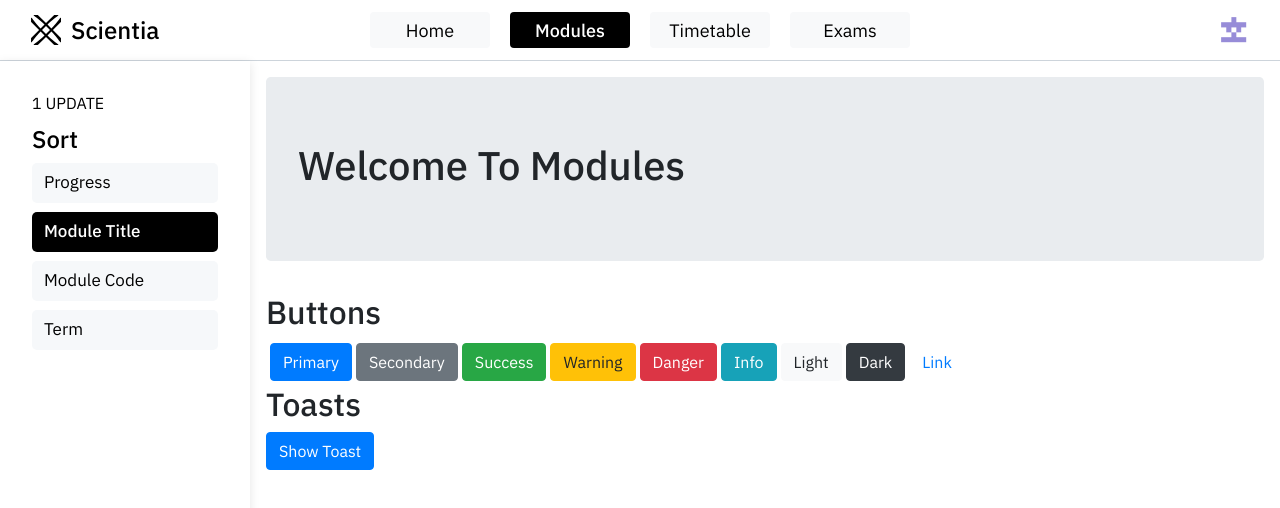
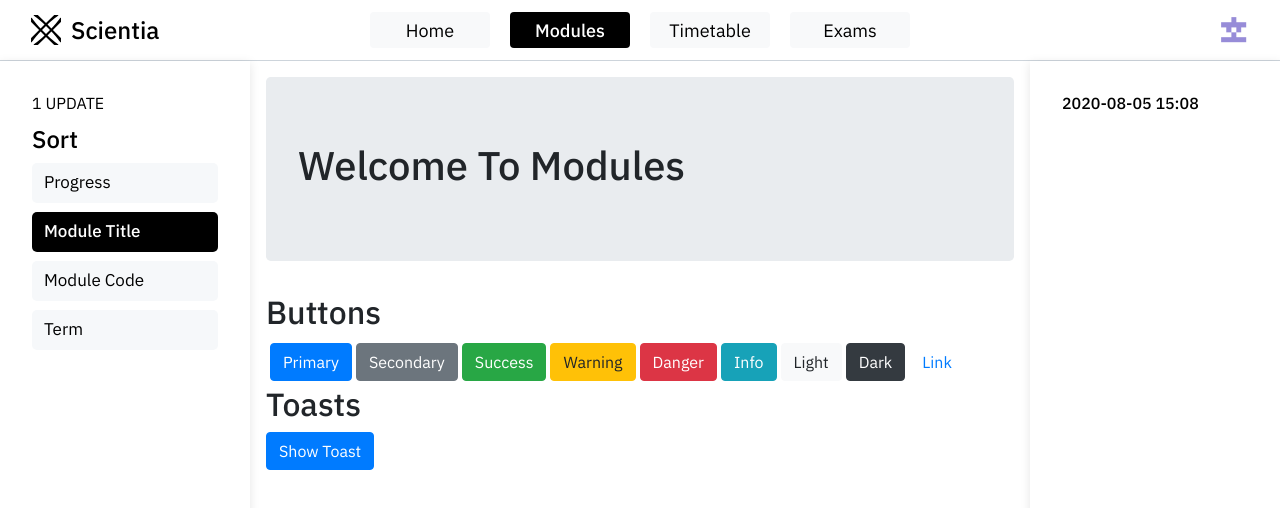
Before and after one commit to JayshivPatel/ScientiaAskDoc, a React (Create React App) app in the folder frontend/: page /modules in a window 1280 px wide. Shown: the top 508 px of the page. Built offline with nearby package versions, Linux system fonts and the light colour scheme.

Commit message:
Add basic right bar

```diff
--- a/frontend/src/components/App.tsx
+++ b/frontend/src/components/App.tsx
@@ -11,20 +11,26 @@ import {
 } from "@fortawesome/free-solid-svg-icons";
 import StandardView from "./pages/StandardView";
 
-type MyState = {
+type AppState = {
   toggledLeft: boolean;
+  toggledRight: boolean;
 };
 
-class App extends React.Component<{}, MyState> {
+class App extends React.Component<{}, AppState> {
   constructor(props: {}) {
     super(props);
-    this.state = { toggledLeft: false };
+    this.state = { toggledLeft: false, toggledRight: false };
   }
 
-  toggleLeftBar(e: React.MouseEvent<HTMLElement>) {
-    e.preventDefault();
+  toggleLeftBar() {
     this.setState((state) => ({
       toggledLeft: !state.toggledLeft,
+    }));
+  }
+
+  toggleRightBar() {
+    this.setState((state) => ({
+      toggledRight: !state.toggledRight,
     }));
   }
 
@@ -40,13 +46,24 @@ class App extends React.Component<{}, MyState> {
       <>
         <TopBar
           pages={horizontalBarPages}
-          onIconClick={(e) => this.toggleLeftBar(e)}
+          onFavIconClick={(e) => {
+            e.preventDefault();
+            this.toggleLeftBar();
+          }}
+          onUserIconClick={(e) => {
+            e.preventDefault();
+            this.toggleRightBar();
+          }}
         />
 
         <StandardView
           pages={horizontalBarPages}
 					toggledLeft={this.state.toggledLeft}
-					onOverlayClick={(e) => this.toggleLeftBar(e)}
+          toggledRight={this.state.toggledRight}
+          onOverlayClick={(e) => {
+            e.preventDefault();
+            this.setState({ toggledLeft: false, toggledRight: false });
+          }}
         />
 
         <BottomBar pages={horizontalBarPages} />
--- /dev/null
+++ b/frontend/src/components/organisms/RightBar/index.tsx
@@ -0,0 +1,12 @@
+import React from "react";
+import styles from "./style.module.scss"
+
+const RightBar: React.FC = () => {
+  return (
+    <div id={styles.rightbarWrapper}>
+      <p className={styles.rightbarStatus}>2020-08-05 15:08</p>
+    </div>
+  );
+};
+
+export default RightBar;
--- /dev/null
+++ b/frontend/src/components/organisms/RightBar/style.module.scss
@@ -0,0 +1,64 @@
+@import "assets/scss/custom";
+
+#rightbarWrapper {
+  position: fixed;
+  right: 250px;
+  width: 0;
+  margin-right: -250px;
+  height: 100%;
+  margin-bottom: 61px;
+  overflow-y: auto;
+  background: #fff;
+  background: #ffffff;
+  box-shadow: 0 2px 10px 0 rgba(0, 0, 0, 0.1);
+  -webkit-transition: all 0.5s ease;
+  -moz-transition: all 0.5s ease;
+  -o-transition: all 0.5s ease;
+	transition: all 0.5s ease;
+	z-index: 5000;
+}
+
+:global(#wrapper.toggledRight) #rightbarWrapper {
+	width: 250px;
+}
+
+
+@media (max-width: 992px) {
+  .rightbarStatus {
+    margin-top: 30px;
+    margin-left: 16px;
+    margin-right: 16px;
+		margin-bottom: 0px;
+    font-size: 16px;
+    font-weight: 500;
+    color: #000000;
+    letter-spacing: 0;
+    position: absolute;
+    width: max-content;
+    text-transform: uppercase;
+  }
+}
+
+@media (min-width: 992px) {
+  .rightbarStatus {
+    margin-top: 30px;
+    margin-left: 32px;
+    margin-right: 32px;
+    margin-bottom: 0px;
+		font-size: 16px;
+		font-weight: 500;
+		text-align: right;
+    color: #000000;
+    letter-spacing: 0;
+    position: absolute;
+    width: max-content;
+	}
+
+	#rightbarWrapper {
+    width: 250px;
+	}
+
+	:global(#wrapper.toggledRight) #rightbarWrapper{
+    width: 0;
+  }
+}
--- a/frontend/src/components/organisms/TopBar/index.tsx
+++ b/frontend/src/components/organisms/TopBar/index.tsx
@@ -11,14 +11,15 @@ export interface TopBarProps {
     name: string;
     path: string;
   }[];
-  onIconClick: (event: React.MouseEvent<HTMLImageElement>) => void;
+	onFavIconClick: (event: React.MouseEvent<HTMLElement>) => void;
+  onUserIconClick: (event: React.MouseEvent<HTMLElement>) => void;
 }
 
-const TopBar: React.FC<TopBarProps> = ({ pages, onIconClick }: TopBarProps) => {
+const TopBar: React.FC<TopBarProps> = ({ pages, onFavIconClick, onUserIconClick }: TopBarProps) => {
   return (
     <Navbar className={styles.navBar} sticky="top" expand="lg" variant="light">
       <Container fluid>
-        <NavBarBrand onClick={onIconClick} />
+        <NavBarBrand onClick={onFavIconClick} />
 
         <NavBarTabGroup pages={pages} />
 
@@ -27,7 +28,8 @@ const TopBar: React.FC<TopBarProps> = ({ pages, onIconClick }: TopBarProps) => {
           width="30"
           height="30"
           className="d-inline-block align-top"
-          alt="userPic"
+					alt="userPic"
+					onClick={onUserIconClick}
         />
       </Container>
     </Navbar>
--- a/frontend/src/components/pages/StandardView/index.tsx
+++ b/frontend/src/components/pages/StandardView/index.tsx
@@ -2,21 +2,25 @@ import React from "react";
 import { Route, Switch, Redirect } from "react-router-dom";
 import ExamplePage from "components/templates/ExamplePage";
 import LeftBar from "components/organisms/LeftBar";
-import "./style.scss"
+import "./style.scss";
+import RightBar from "components/organisms/RightBar";
+import classNames from "classnames";
 
 interface StandardViewProps {
   pages: {
     name: string;
     path: string;
   }[];
-	toggledLeft: boolean;
+  toggledLeft: boolean;
+  toggledRight: boolean;
   onOverlayClick: (event: React.MouseEvent<HTMLElement>) => void;
 }
 
 const StandardView: React.FC<StandardViewProps> = ({
   pages,
-	toggledLeft,
-	onOverlayClick,
+  toggledLeft,
+  toggledRight,
+  onOverlayClick,
 }: StandardViewProps) => {
   const topBarRoutes = pages.map(({ name, path }) => (
     <Route path={path} key={name}>
@@ -25,9 +29,16 @@ const StandardView: React.FC<StandardViewProps> = ({
   ));
 
   return (
-    <div id="wrapper" className={toggledLeft ? "toggledLeft" : ""}>
+    <div
+      id="wrapper"
+      className={classNames({
+        toggledLeft: toggledLeft,
+        toggledRight: toggledRight,
+      })}
+    >
       <LeftBar />
-			<div id="sidenav-overlay" onClick={e => onOverlayClick(e)}></div>
+      <RightBar />
+      <div id="sidenav-overlay" onClick={(e) => onOverlayClick(e)}></div>
       <Switch>
         <Route exact path="/" render={() => <Redirect to="/modules" />} />
         {topBarRoutes}
--- a/frontend/src/components/pages/StandardView/style.scss
+++ b/frontend/src/components/pages/StandardView/style.scss
@@ -1,5 +1,6 @@
 #wrapper {
-  padding-left: 0;
+	padding-left: 0;
+	padding-right: 0;
   -webkit-transition: all 0.5s ease;
   -moz-transition: all 0.5s ease;
   -o-transition: all 0.5s ease;
@@ -24,15 +25,21 @@
 
 @media (min-width: 992px) {
   #wrapper {
-    padding-left: 250px;
+		padding-left: 250px;
+    padding-right: 250px;
   }
 
   #wrapper.toggledLeft {
     padding-left: 0;
+	}
+
+	#wrapper.toggledRight {
+    padding-right: 0;
   }
 }
 
 @media (max-width: 992px) {
+	#wrapper.toggledRight #sidenav-overlay,
   #wrapper.toggledLeft #sidenav-overlay {
 		visibility:visible;
 		background-color: rgba(0, 0, 0, 0.3);
```
